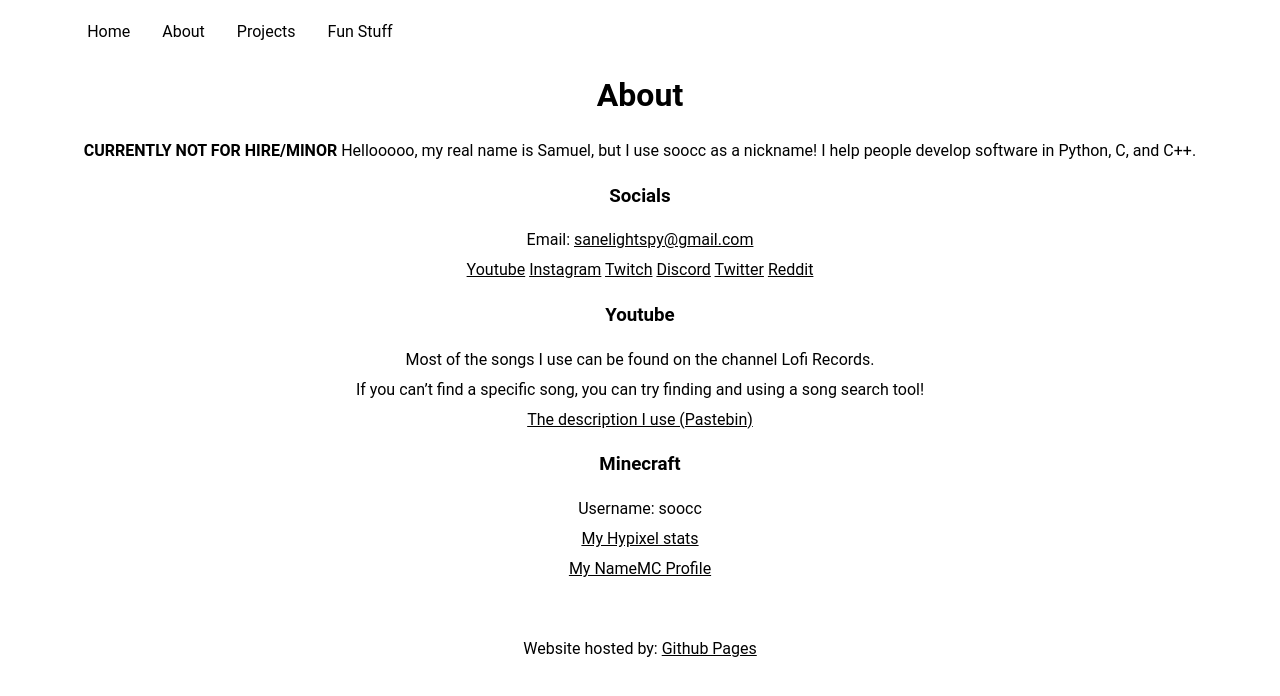
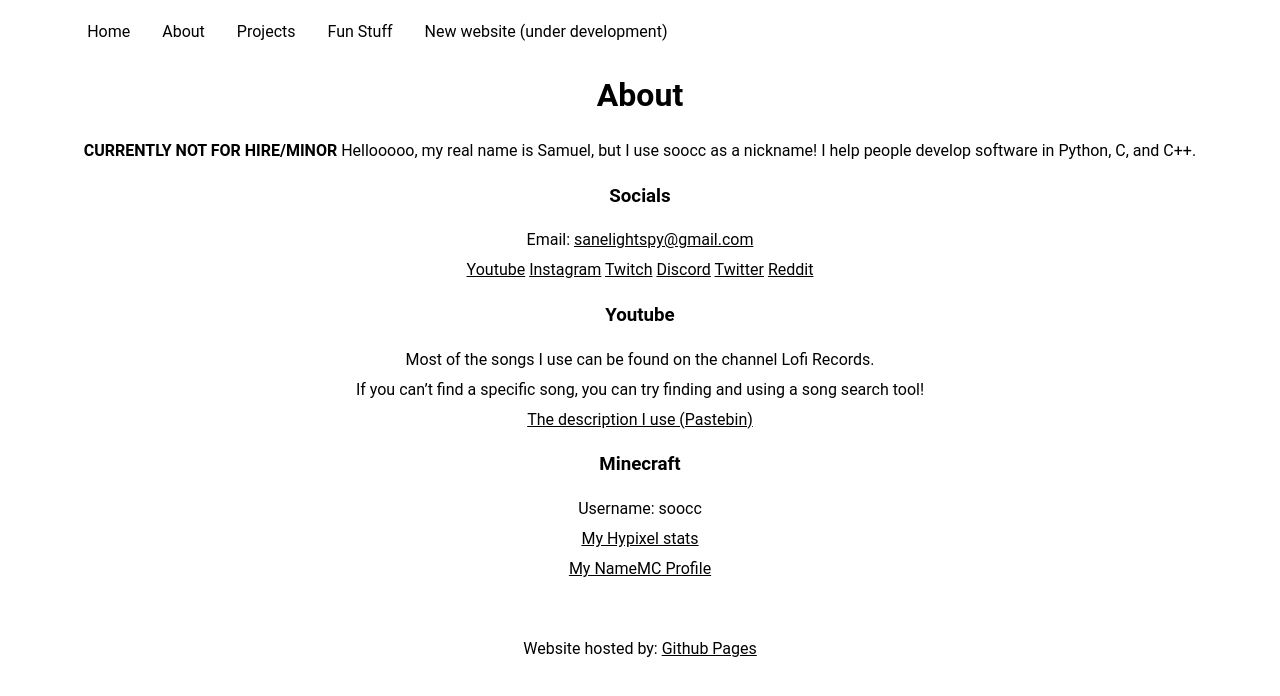
Before and after one commit to soocc/sooccsocks2, a Jekyll site: the page built from about.html, in a window 1280 px wide. Shown: the top 696 px of the page. Built offline with Jekyll 4.4.1, drawn with Linux system fonts in a browser that asks for light colours; some web fonts are replaced.

Commit message:
Update default.html

```diff
--- a/_layouts/default.html
+++ b/_layouts/default.html
@@ -30,6 +29,7 @@
           <a href="https://soocc.github.io/fun-stuff/music">Music</a>
         </div>
       </div>
+      <a href="https://soocc.dev/newsooccsocks">New website (under development)</a>
     </div>
 
     <main id="content" class="main-content" role="main">
```
Also changed, not shown: other parts of _layouts/default.html (+0 -1 lines).
